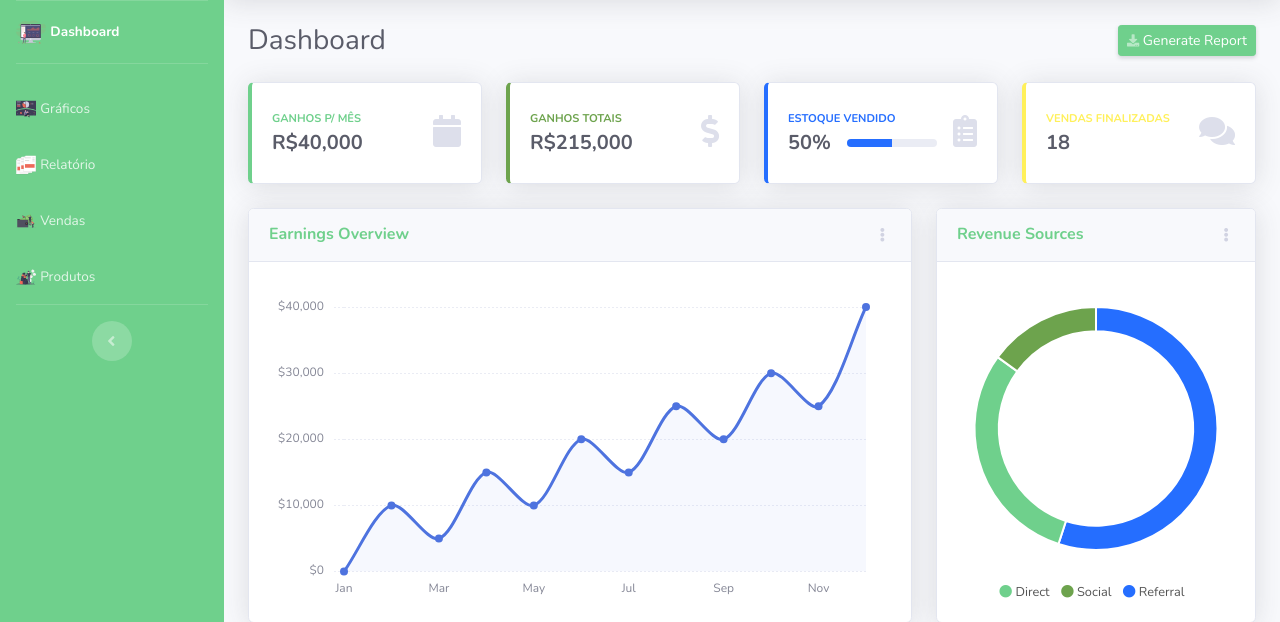
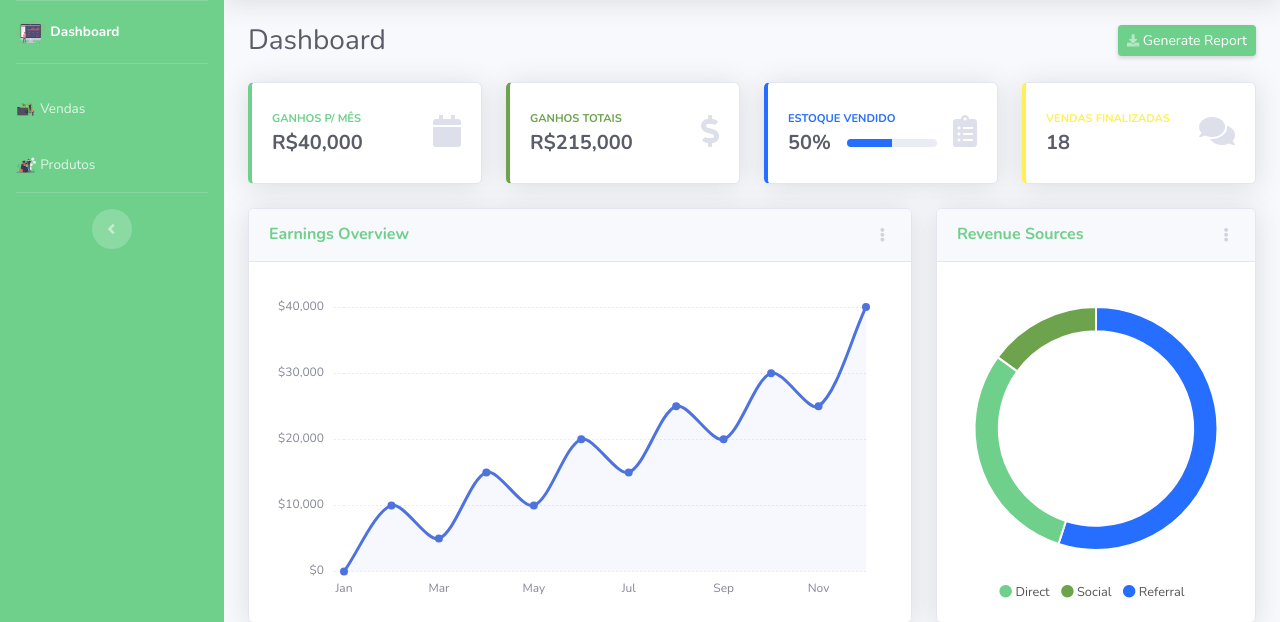
Before and after one commit to brunomarcall/G-commerce, a PHP site: page /G-commerce/app/views/dashboard.php in a window 1280 px wide. Shown: the part 70-692 px from the top of the page. Run offline with PHP 8.4, Linux system fonts and the light colour scheme; some libraries are stand-ins or nearby versions.

Commit message:
alteração de elementos das telas

```diff
--- a/app/views/dashboard.php
+++ b/app/views/dashboard.php
@@ -52,18 +52,11 @@
 
 
       <!-- Gráficos -->
-      <li class="nav-item">
-        <a class="nav-link" href="graficos">
-        <img src= "app/views/styles/img/svg/graph.svg" width="20px" height="20px">
-          <span>Gráficos</span></a>
-      </li>
+
 
       <!-- Vendas -->
       <li class="nav-item">
 
-        <a class="nav-link" href="relatorios">
-        <img src= "app/views/styles/img/svg/report.svg" width="20px" height="20px">
-          <span>Relatório</span></a>
 
         <a class="nav-link" href="listaVendas">
         <img src= "app/views/styles/img/svg/wallet.svg" width="20px" height="20px">
```
Also changed, not shown: app/views/cadastrarProduto.php (+5 -4 lines), app/views/cadastroVenda.php (+4 -3 lines), app/views/editarProduto.php (+6 -6 lines).
